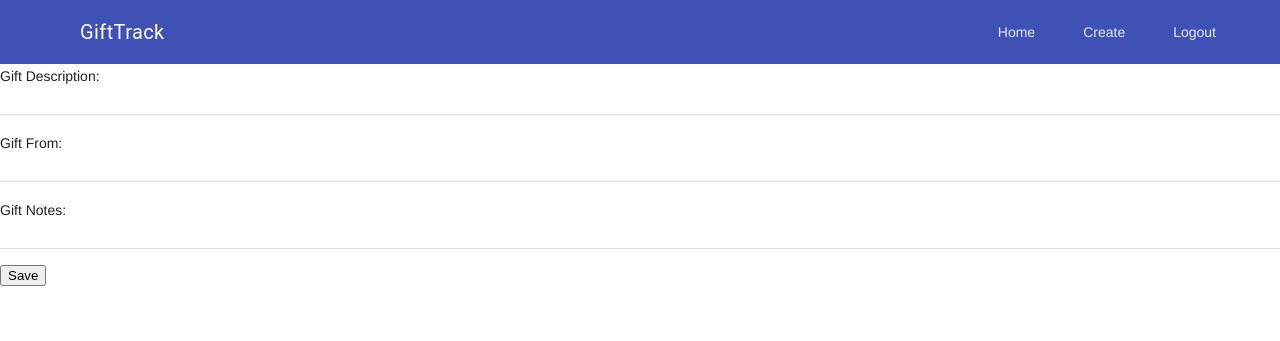
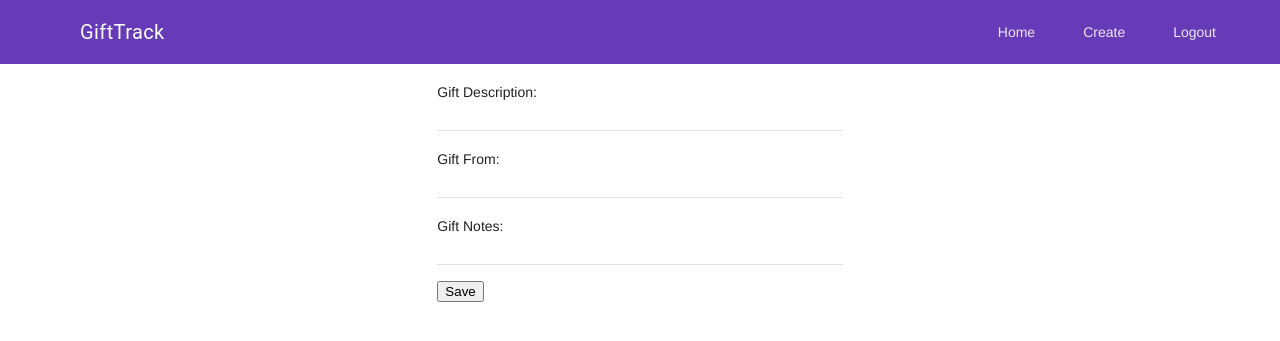
Before and after one commit to erictempleton1/gifttrack, a Django app: page /create/ in a window 1280 px wide. Shown: the top 341 px of the page. Run offline with Django 3.2, Linux system fonts and the light colour scheme; the visitor is signed in with stand-in values (Sample User, id 1).

Commit message:
changing color theme

```diff
--- a/gifttrack/templates/gifttrack/base.html
+++ b/gifttrack/templates/gifttrack/base.html
@@ -5,7 +5,7 @@
             {% block title %}{% endblock title %}
         </title>
          <link rel="stylesheet" href="https://fonts.googleapis.com/icon?family=Material+Icons">
-         <link rel="stylesheet" href="https://code.getmdl.io/1.3.0/material.indigo-pink.min.css">
+         <link rel="stylesheet" href="https://code.getmdl.io/1.3.0/material.deep_purple-indigo.min.css">
          <script defer src="https://code.getmdl.io/1.3.0/material.min.js"></script>
     </head>
     <body>
@@ -44,7 +44,11 @@
           </div>
           <main class="mdl-layout__content">
             <div class="page-content">
-                {% block body %}{% endblock body %}
+                <div class="mdl-grid">
+                  <div class="mdl-cell mdl-cell--4-col"></div>
+                  <div class="mdl-cell mdl-cell--4-col">{% block body %}{% endblock body %}</div>
+                  <div class="mdl-cell mdl-cell--4-col"></div>
+                </div>
             </div>
           </main>
         </div>
```
